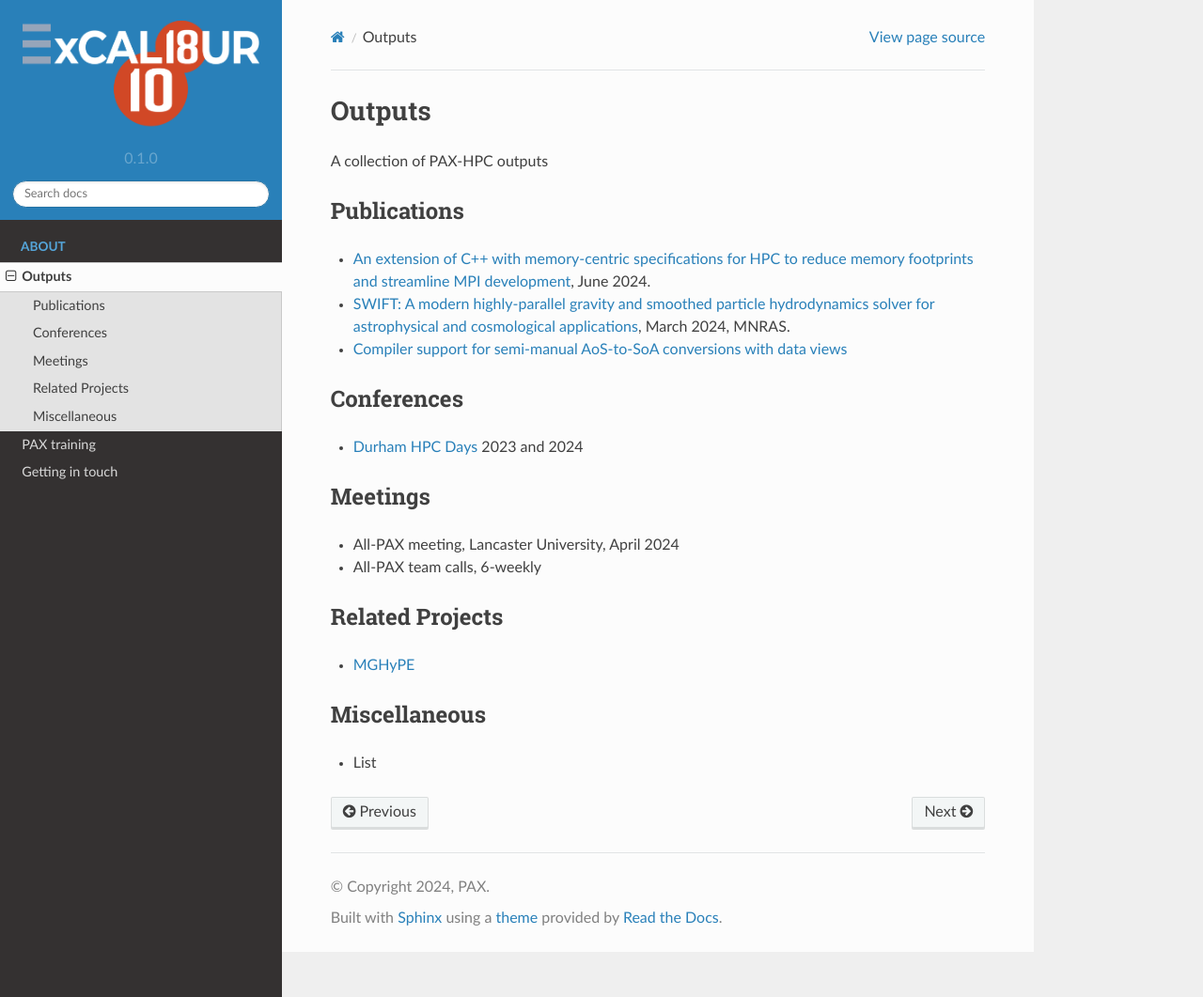
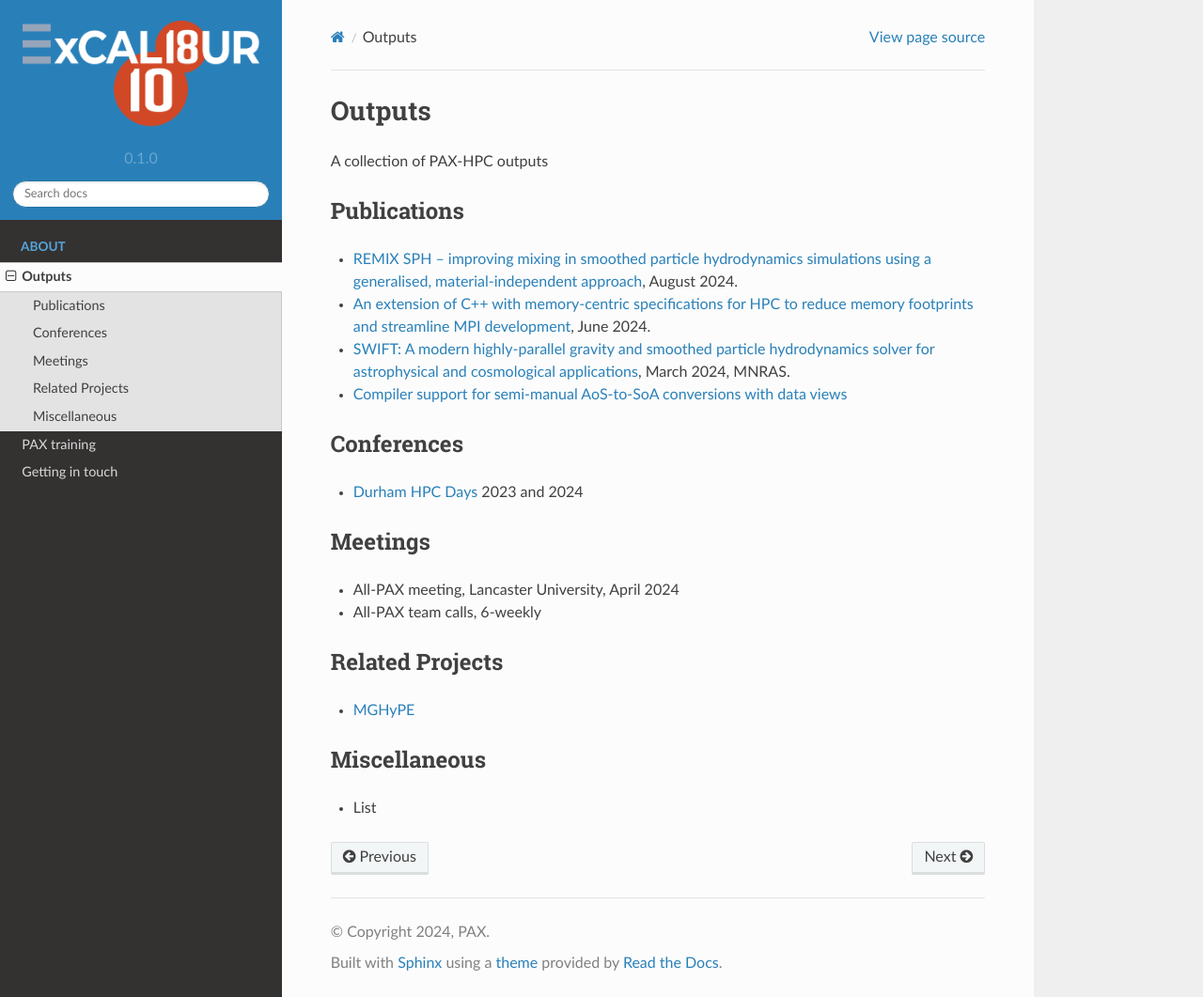
Before and after one commit to xguo-epcc/pax-hpc, a Sphinx documentation site: the page built from docs/outputs.md, in a window 1280 px wide and 1061 px high. Shown: the whole window at 94% size. Built offline with Sphinx 7.4.7 and the Read the Docs theme 2.0.0, drawn with Linux system fonts in a browser that asks for light colours.

Commit message:
added output

```diff
--- a/docs/outputs.md
+++ b/docs/outputs.md
@@ -3,6 +3,8 @@
 A collection of PAX-HPC outputs
 
 ## Publications
+
+- [REMIX SPH -- improving mixing in smoothed particle hydrodynamics simulations using a generalised, material-independent approach](https://arxiv.org/abs/2407.18587), August 2024.
 
 - [An extension of C++ with memory-centric specifications for HPC to reduce memory footprints and streamline MPI development](https://arxiv.org/abs/2406.06095), June 2024.
 
```
